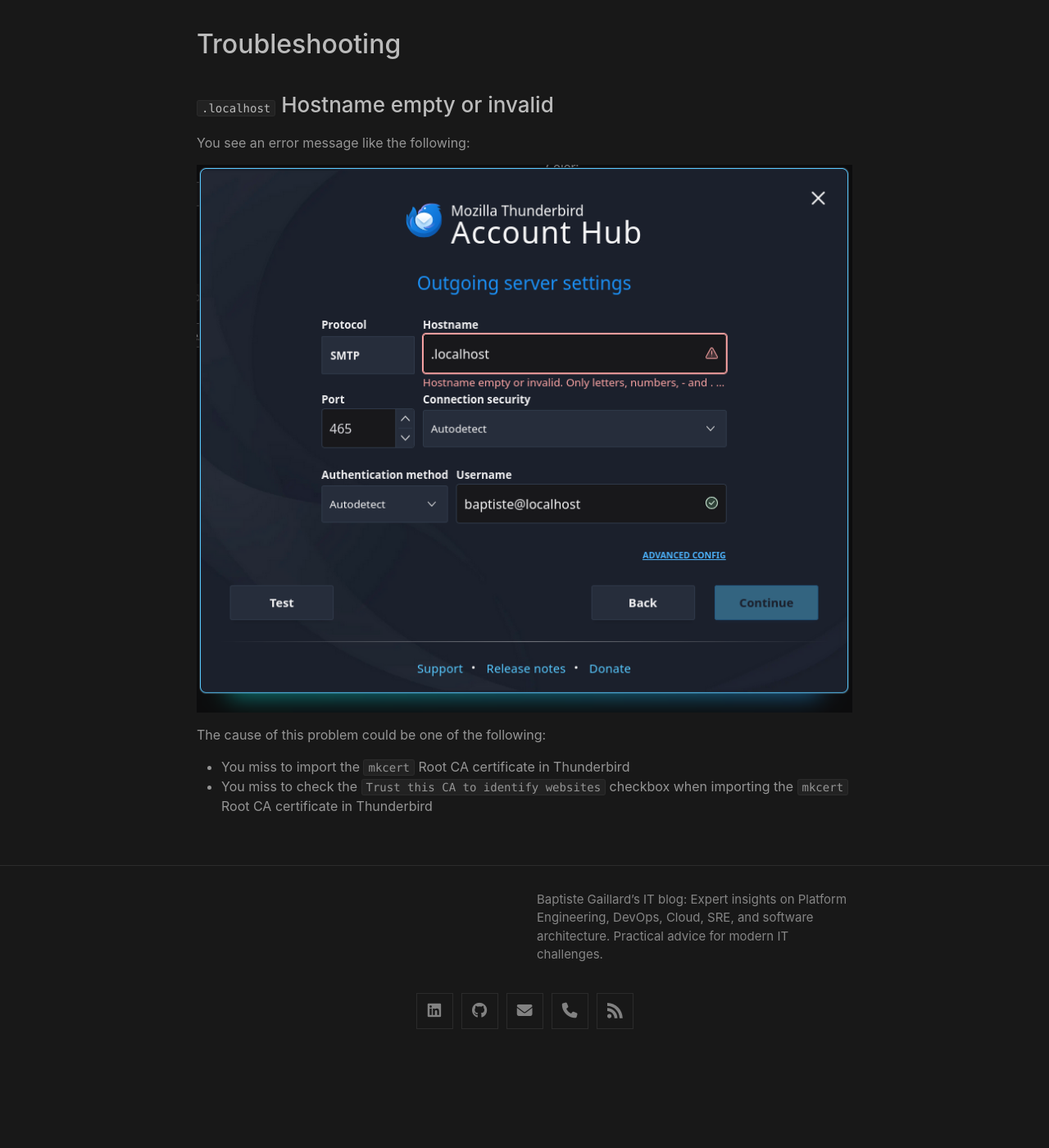
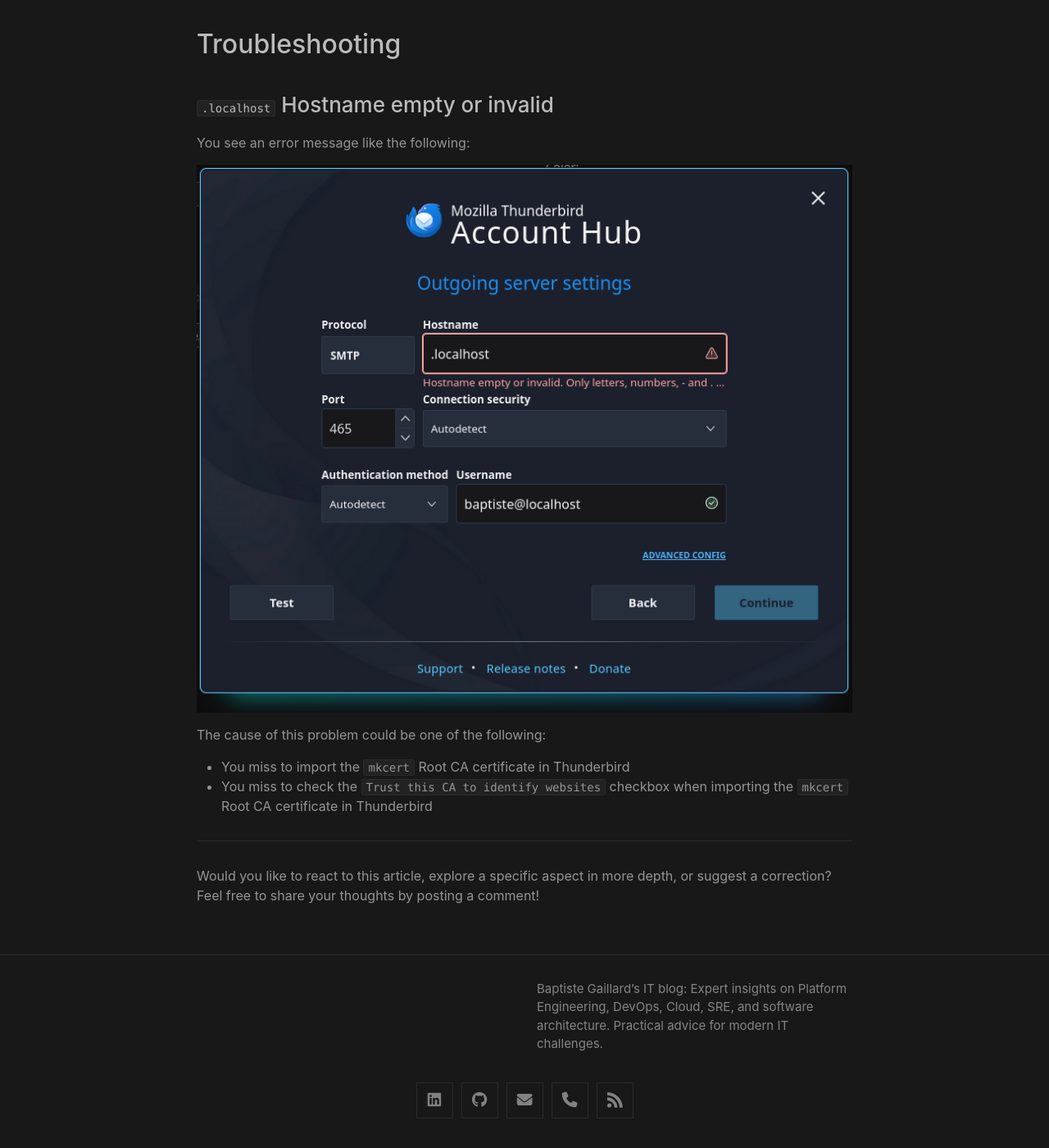
Before and after one commit to bgaillard/bgaillard.github.io, a Jekyll site: the page built from _posts/2025-09-15-you-have-mail.md, in a window 1280 px wide and 1400 px high, scrolled down 14723 px. Shown: the whole window at 82% size. Built offline with Jekyll 4.4.1, drawn with Linux system fonts in a browser that asks for light colours; nearby versions of some CDN libraries; comment, search, counter and statistics services are not loaded; before the commit the page ends 16014 px from its top, so only the background shows below that.

Commit message:
Integrate giscus comments.

```diff
--- a/_includes/comments.html
+++ b/_includes/comments.html
@@ -1,3 +1,12 @@
+{% if jekyll.environment == 'production' and page.layout == 'post' %}
+  <div class="comments">
+    <span>
+      Would you like to react to this article, explore a specific aspect in more depth, or suggest a correction? Feel free to share your thoughts by posting a comment!
+    </span>
+    <div class="giscus"></div>
+  </div>
+{% endif %}
+
 {% if site.disqus.shortname -%}
   <div id="disqus_thread"></div>
   <script>
--- a/_includes/footer.html
+++ b/_includes/footer.html
@@ -30,3 +30,22 @@
 </footer>
 
 <script src="https://kit.fontawesome.com/1fac76b4b4.js" crossorigin="anonymous"></script>
+
+{% if jekyll.environment == 'production' and page.layout == 'post' %}
+<script src="https://giscus.app/client.js"
+        data-repo="bgaillard/bgaillard.github.io"
+        data-repo-id="MDEwOlJlcG9zaXRvcnkxMjE3NjcxNjM="
+        data-category="Q&A"
+        data-category-id="DIC_kwDOB0IE-84CwRBr"
+        data-mapping="pathname"
+        data-strict="0"
+        data-reactions-enabled="0"
+        data-emit-metadata="0"
+        data-input-position="bottom"
+        data-theme="dark"
+        data-lang="en"
+        data-loading="lazy"
+        crossorigin="anonymous"
+        async>
+</script>
+{% endif %}
--- a/_sass/minima/custom-styles.scss
+++ b/_sass/minima/custom-styles.scss
@@ -33,3 +33,12 @@
   border-top: 1px solid $border-color-01;
   border-bottom: 1px solid $border-color-01;
 }
+
+.comments {
+  border-top: 1px solid $border-color-01;
+  padding-top: $spacing-unit;
+
+  > .giscus {
+    padding-top: $spacing-unit;
+  }
+}
```
